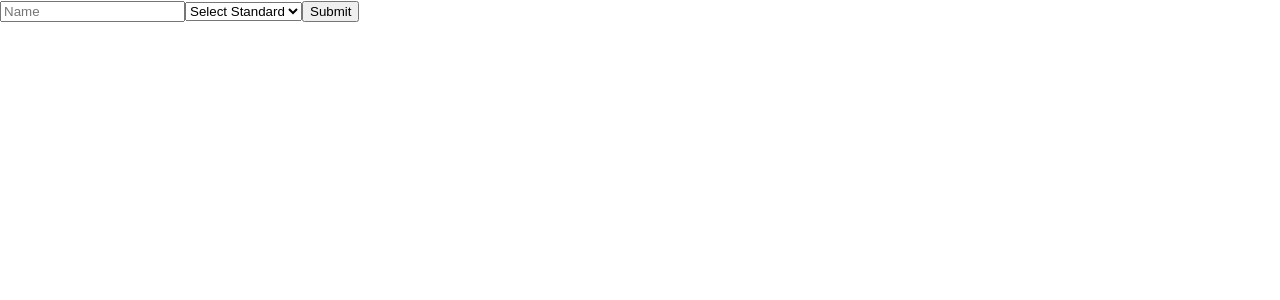
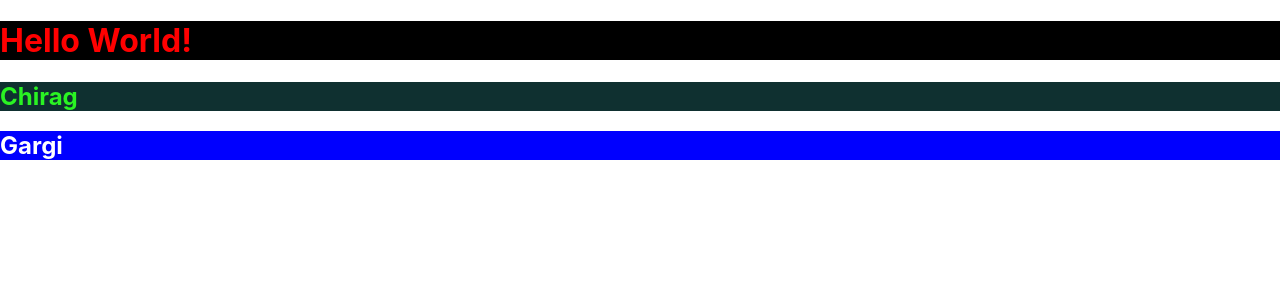
Before and after one commit to lata-makdiya/my-app, a React (Create React App) app: page / in a window 1280 px wide. Shown: the top 300 px of the page. Built offline with nearby package versions, Linux system fonts and the light colour scheme.

Commit message:
learned operators and styling

```diff
--- a/src/practice/Form.js
+++ b/src/practice/Form.js
@@ -7,6 +7,11 @@ export default function Form() {
 
     const handleSubmit = (event) => {
         event.preventDefault();
+        // if (name === '') {
+        //     alert('Please enter name');
+        // } else {
+        //     console.log('Form Submitted')
+        // }
         if (isValid) {
             console.log('submitted');
         } else {
--- a/src/practice/FunctionComponent.js
+++ b/src/practice/FunctionComponent.js
@@ -1,6 +1,32 @@
-function FunctionComponent() {
+function FunctionComponent(props) {
+    // let name = '';
+    // switch (name) {
+    //     case 'Chirag':
+    //         console.log('Chirag');
+    //         break;
+    //     case 'Gargi':
+    //         console.log('Gargi');
+    //         break;
+    //     case 'Jaydeep':
+    //         console.log('Jaydeep');
+    //         break;
+    //     default:
+    //         console.log('All Students');
+    //         break;
+    // }
+
+    let enumObject = {
+        'CHIRAG': <h1>Chirag</h1>,
+        'GARGI': <h1>Gargi</h1>,
+        'JAYDEEP': <h1>Jaydeep</h1>,
+    }
+
+    // let isRender = true;
     return (
-        <h3>This is Function Component</h3>
+        <>
+            {/* {isRender && <h3>This is Function Component</h3>} */}
+            {props.name != '' && props.name != undefined ? enumObject[props.name] : null}
+        </>
     )
 }
 
--- a/src/practice/Practice.js
+++ b/src/practice/Practice.js
@@ -6,8 +6,11 @@
 // import UseRefComponent from './hook/UseRefComponent';
 // import Form from './lifecycle/Form';
 // import ListAndKeyComponent from "./ListAndKeyComponent";
-import Form from './Form';
-import FormWithRef from './FormWithRef';
+// import Form from './Form';
+// import FormWithRef from './FormWithRef';
+import FunctionComponent from "./FunctionComponent";
+import StyleComponent from "./style/StyleComponent";
+
 
 function Practice() {
   // let [msg1, msg2] = useState(true);
@@ -62,12 +65,14 @@ function Practice() {
     //   }>Show Alert</button> */}
     // </div>
     // <ClassComponent />
+    // <FunctionComponent name="CHIRAG"/>
     // <FunctionHookComponent />
     // <UseRefComponent />
     // <Form/>
     // <ListAndKeyComponent />
-    <Form/>
+    // <Form/>
     // <FormWithRef/>
+    <StyleComponent/>
   );
 }
 
--- /dev/null
+++ b/src/practice/style/StyleComponent.js
@@ -0,0 +1,14 @@
+import React from 'react';
+import './style.css';
+import Style from './style.module.css';
+
+export default function StyleComponent() {
+    return (
+        <div>
+            {/* background-color dont use like this, use  backgroundColor*/}
+            <h1 style={{ color: "red", backgroundColor: "Black" }}>Hello World!</h1>
+            <h2 className='name'>Chirag</h2>
+            <h2 className={Style.name}>Gargi</h2>
+        </div>
+    )
+}
--- /dev/null
+++ b/src/practice/style/style.css
@@ -0,0 +1,4 @@
+.name{
+    color: rgb(42, 243, 35);
+    background-color: rgb(15, 48, 48);
+}
--- /dev/null
+++ b/src/practice/style/style.module.css
@@ -0,0 +1,4 @@
+.name{
+    color: white;
+    background-color: blue;
+}
```
